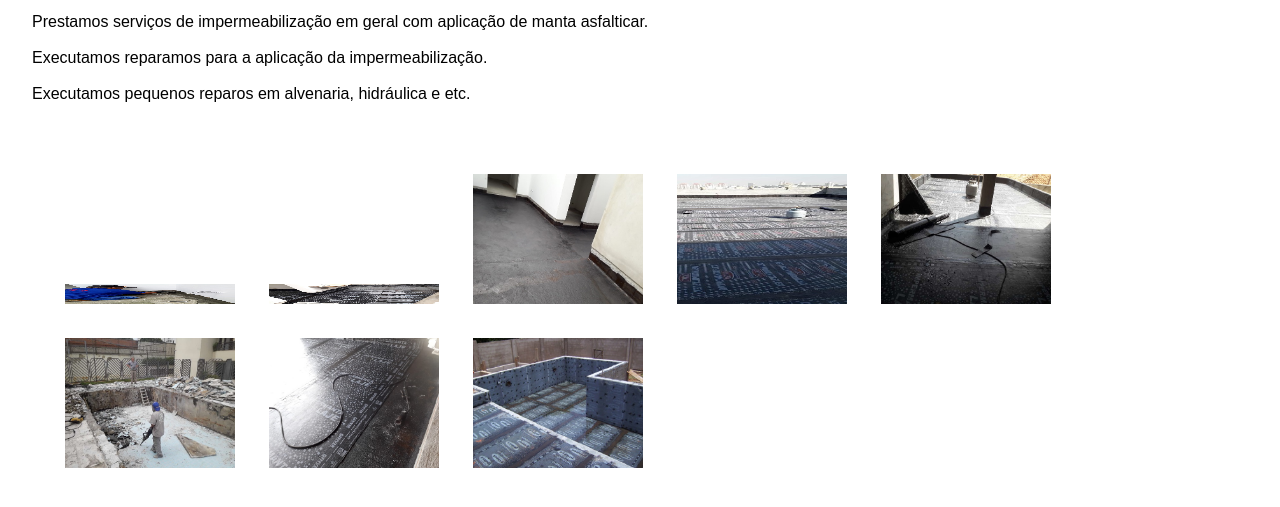
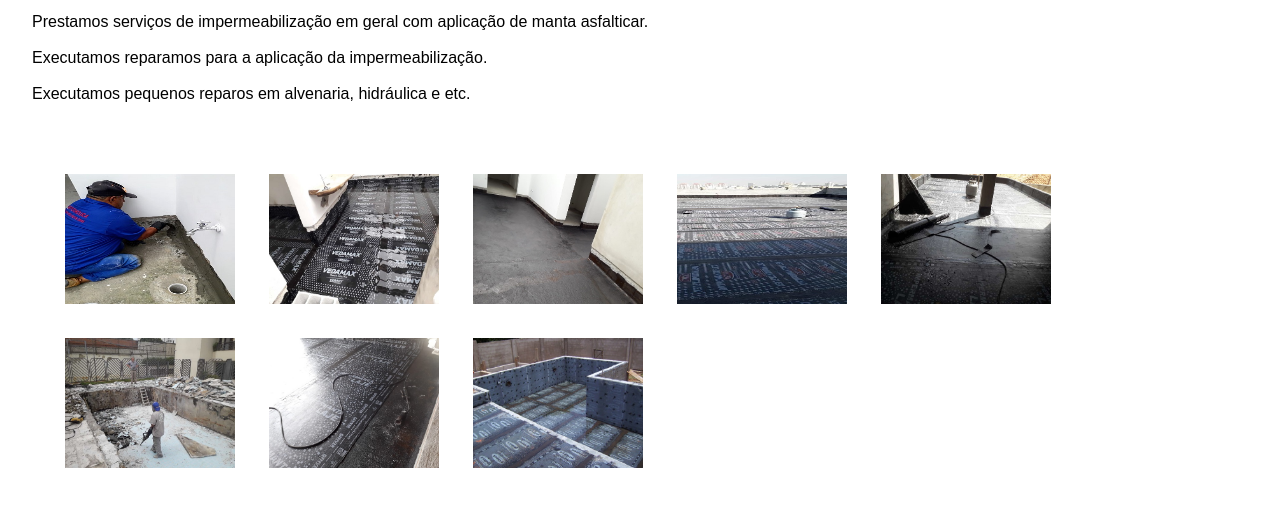
Before and after one commit to Rodrioitit/site, a plain HTML site: page servicos.html in a window 1280 px wide. Shown: the part 89-596 px from the top of the page. Drawn offline with Linux system fonts and the light colour scheme.

Commit message:
Update servicos.html

```diff
--- a/servicos.html
+++ b/servicos.html
@@ -51,8 +51,8 @@
     </br>
     </div>
     <div class="gallery">
-        <a href="images/image01.jpeg" data-lightbox="mygallery" data-title="Impermeabilização interna"><img width="50px" height="50px" src="images/image01pequena.jpeg"></a>
-        <a href="images/image02.jpeg" data-lightbox="mygallery" data-title="Impermeabilização interna"><img width="50px" height="50px" src="images/image02pequena.jpeg"></a>
+        <a href="images/image01.jpeg" data-lightbox="mygallery" data-title="Impermeabilização interna"><img height="160px" src="images/image01pequena.jpeg"></a>
+        <a href="images/image02.jpeg" data-lightbox="mygallery" data-title="Impermeabilização interna"><img height="160px" src="images/image02pequena.jpeg"></a>
         <a href="images/image03.jpeg" data-lightbox="mygallery" data-title="Impermeabilização interna"><img height="160px" src="images/image03pequena.jpeg"></a>
         <a href="images/image04.jpeg" data-lightbox="mygallery" data-title="Impermeabilização de lage"><img height="160px" src="images/image04pequena.jpeg"></a>
         <a href="images/image05.jpeg" data-lightbox="mygallery" data-title="Impermeabilização de lage"><img height="160px" src="images/image05pequena.jpeg"></a>
```
